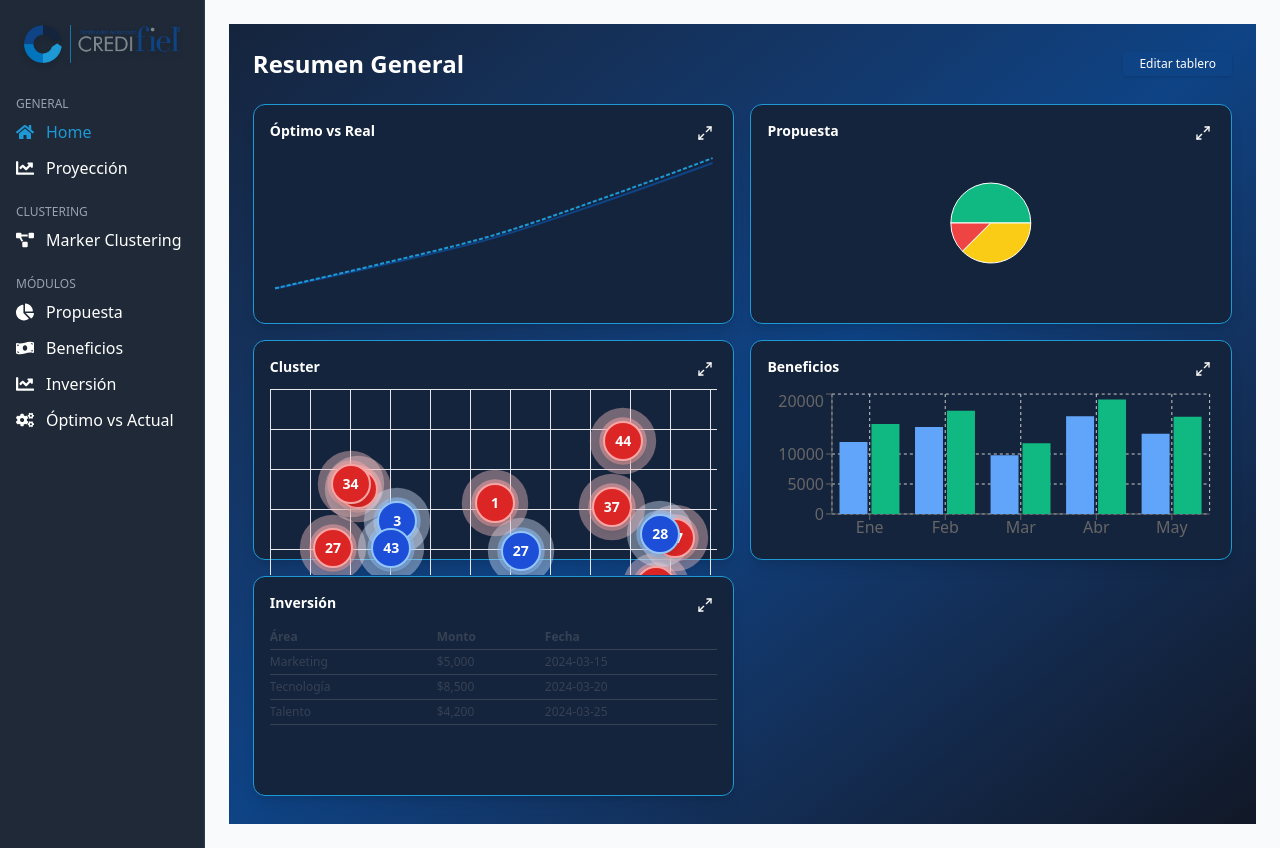
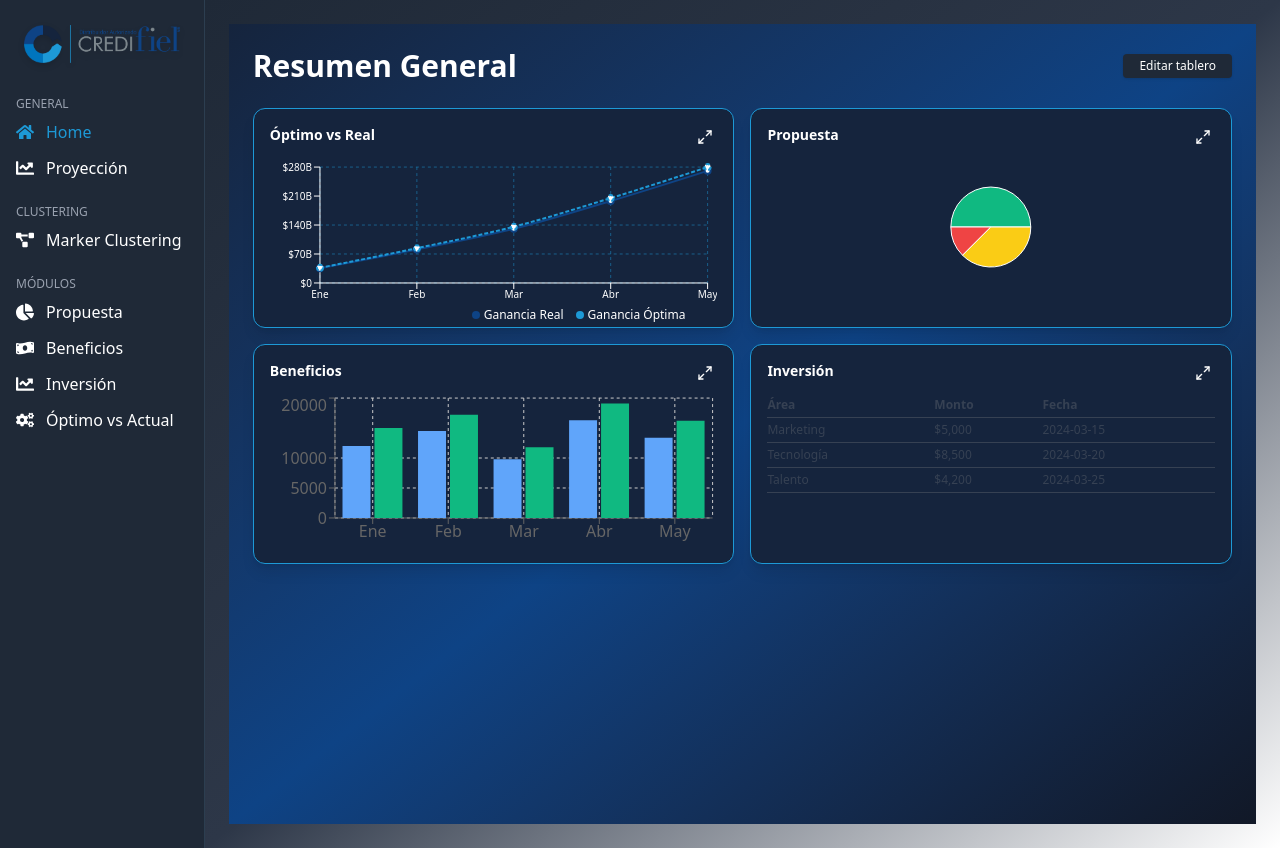
Before and after one commit to TadeoBarrera/hackathon, a React (Vite) app: page / in a window 1280 px wide. Built offline with nearby package versions, Linux system fonts and the light colour scheme.

Commit message:
Inicio mejorado

```diff
--- a/src/App.tsx
+++ b/src/App.tsx
@@ -92,7 +92,7 @@ export default function App() {
         className={`flex-1 relative p-6 overflow-y-auto ${
           section === "optimo"
             ? "bg-gradient-to-br from-[#1F2937] via-[#2D3748] to-[#111827] text-white"
-            : "bg-gray-50 text-black"
+            : "bg-gradient-to-br from-[#1F2937] via-[#2D3748] "
         }`}
       >
         {section === "home" && <HomePanel />}
--- a/src/components/HomePanel.tsx
+++ b/src/components/HomePanel.tsx
@@ -1,7 +1,6 @@
-import React, { useState } from "react";
+import { useState } from "react";
 import { Maximize2, Minimize2 } from "lucide-react";
 import Propuesta from "./charts/Propuesta";
-import ClusterPanel from "./charts/ClusterPanel";
 import Beneficios from "./charts/Beneficios";
 import Inversion from "./charts/Inversion";
 import OptimoVsReal from "./charts/OptimoVsReal";
@@ -9,7 +8,6 @@ import OptimoVsReal from "./charts/OptimoVsReal";
 const availableModules = [
   { id: "optimo", label: "Óptimo vs Real", component: <OptimoVsReal mini /> },
   { id: "propuesta", label: "Propuesta", component: <Propuesta mini /> },
-  { id: "cluster", label: "Cluster", component: <ClusterPanel mini count={12} /> },
   { id: "beneficios", label: "Beneficios", component: <Beneficios mini /> },
   { id: "inversion", label: "Inversión", component: <Inversion mini /> },
 ];
@@ -41,10 +39,10 @@ export default function HomePanel() {
   return (
     <div className="w-full p-6 bg-gradient-to-br from-[#15243D] via-[#0E4385] to-[#111827] text-white min-h-screen">
       <div className="flex justify-between items-center mb-6">
-        <h1 className="text-2xl font-bold text-white">Resumen General</h1>
+        <h1 className="text-3xl font-extrabold text-white text-center">Resumen General</h1>
         <button
           onClick={() => setEditMode(!editMode)}
-          className="text-xs bg-[#0E4385] hover:bg-[#1D99D6] text-white px-4 py-1 rounded shadow"
+          className="text-xs bg-[#1F2937] hover:bg-[#1D99D6] text-white px-4 py-1 rounded shadow"
         >
           {editMode ? "Finalizar edición" : "Editar tablero"}
         </button>
--- a/src/components/charts/OptimoVsReal.tsx
+++ b/src/components/charts/OptimoVsReal.tsx
@@ -30,23 +30,92 @@ export default function OptimoVsReal({ mini = false }: { mini?: boolean }) {
     setData(parsedData);
   }, []);
 
-  if (mini) {
-    return (
-      <ResponsiveContainer width="100%" height={160}>
-        <LineChart data={data}>
-          <Line type="monotone" dataKey="real" stroke="#0E4385" dot={false} strokeWidth={2} />
+if (mini) {
+  // Tooltip personalizado para mostrar ambos valores
+  const CustomTooltip = ({ active, payload, label }: any) => {
+    if (active && payload && payload.length) {
+      return (
+        <div className="bg-[#1F2937] text-white text-xs p-2 rounded shadow-md">
+          <p className="font-bold mb-1">{label}</p>
+          {payload.map((entry: any, index: number) => (
+            <p key={`item-${index}`} className="flex items-center space-x-1">
+              <span
+                className="inline-block w-2 h-2 rounded-full"
+                style={{ backgroundColor: entry.color }}
+              />
+              <span>
+                {entry.name}:{" "}
+                {entry.value >= 1e9
+                  ? `$${(entry.value / 1e9).toFixed(0)}B`
+                  : entry.value >= 1e6
+                  ? `$${(entry.value / 1e6).toFixed(0)}M`
+                  : entry.value >= 1e3
+                  ? `$${(entry.value / 1e3).toFixed(0)}K`
+                  : `$${entry.value.toFixed(0)}`}
+              </span>
+            </p>
+          ))}
+        </div>
+      );
+    }
+    return null;
+  };
+
+  return (
+    <div className="w-full h-full relative">
+      <ResponsiveContainer width="100%" height="100%">
+        <LineChart
+          data={data}
+          margin={{ top: 10, right: 10, bottom: 30, left: -10 }}
+        >
+          <CartesianGrid strokeDasharray="3 3" stroke="#1D99D680" />
+          <XAxis dataKey="mes" stroke="#ffffff" tick={{ fontSize: 10 }} />
+          <YAxis
+            stroke="#ffffff"
+            tick={{ fontSize: 10 }}
+            tickFormatter={(v) => {
+              if (v >= 1e9) return `$${(v / 1e9).toFixed(0)}B`;
+              if (v >= 1e6) return `$${(v / 1e6).toFixed(0)}M`;
+              if (v >= 1e3) return `$${(v / 1e3).toFixed(0)}K`;
+              return `$${v.toFixed(0)}`;
+            }}
+          />
+          <Tooltip content={<CustomTooltip />} />
+          <Line
+            type="monotone"
+            dataKey="real"
+            stroke="#0E4385"
+            dot={true}
+            strokeWidth={2}
+            name="Ganancia Real"
+          />
           <Line
             type="monotone"
             dataKey="optimo"
             stroke="#1D99D6"
-            dot={false}
+            dot={true}
             strokeDasharray="4 2"
             strokeWidth={2}
+            name="Ganancia Óptima"
           />
         </LineChart>
       </ResponsiveContainer>
-    );
-  }
+
+      {/* Leyenda dentro de la gráfica en esquina inferior derecha */}
+      <div className="absolute bottom-4 right-6 flex space-x-3 text-xs rounded px-2 py-1 text-white">
+        <div className="flex items-center space-x-1">
+          <span className="w-2 h-2 rounded-full bg-[#0E4385] inline-block" />
+          <span>Ganancia Real</span>
+        </div>
+        <div className="flex items-center space-x-1">
+          <span className="w-2 h-2 rounded-full bg-[#1D99D6] inline-block border-dashed border-2 border-[#1D99D6]" />
+          <span>Ganancia Óptima</span>
+        </div>
+      </div>
+    </div>
+  );
+}
+
 
   const totalReal = data.reduce((sum, d) => sum + d.real, 0);
   const totalOptimo = data.reduce((sum, d) => sum + d.optimo, 0);
@@ -77,7 +146,7 @@ export default function OptimoVsReal({ mini = false }: { mini?: boolean }) {
       </div>
 
       {/* Chart */}
-      <div className="w-full mt-8 h-[300px] bg-[#15243D] p-4 rounded-lg">
+      <div className="w-full mt-8 h-[300px] p-4 rounded-lg">
         <ResponsiveContainer width="100%" height="100%">
           <LineChart data={data}>
             <CartesianGrid strokeDasharray="3 3" stroke="#1D99D680" />
@@ -87,7 +156,7 @@ export default function OptimoVsReal({ mini = false }: { mini?: boolean }) {
               tickFormatter={formatCurrency}
             />
             <Tooltip
-              contentStyle={{ backgroundColor: "#1D99D6", border: "none", color: "white" }}
+              contentStyle={{ backgroundColor: "#1F2937", border: "none", color: "white" }}
               formatter={(v: number) => formatCurrency(v)}
             />
             <Legend />
--- a/src/output.css
+++ b/src/output.css
@@ -211,6 +211,12 @@
   .top-6 {
     top: calc(var(--spacing) * 6);
   }
+  .right-6 {
+    right: calc(var(--spacing) * 6);
+  }
+  .bottom-4 {
+    bottom: calc(var(--spacing) * 4);
+  }
   .left-6 {
     left: calc(var(--spacing) * 6);
   }
@@ -271,11 +277,23 @@
   .grid {
     display: grid;
   }
+  .inline-block {
+    display: inline-block;
+  }
+  .table {
+    display: table;
+  }
+  .h-2 {
+    height: calc(var(--spacing) * 2);
+  }
   .h-10 {
     height: calc(var(--spacing) * 10);
   }
   .h-64 {
     height: calc(var(--spacing) * 64);
+  }
+  .h-\[20px\] {
+    height: 20px;
   }
   .h-\[220px\] {
     height: 220px;
@@ -292,6 +310,9 @@
   .min-h-screen {
     min-height: 100vh;
   }
+  .w-2 {
+    width: calc(var(--spacing) * 2);
+  }
   .w-10 {
     width: calc(var(--spacing) * 10);
   }
@@ -307,6 +328,9 @@
   .flex-1 {
     flex: 1;
   }
+  .border-collapse {
+    border-collapse: collapse;
+  }
   .transform {
     transform: var(--tw-rotate-x,) var(--tw-rotate-y,) var(--tw-rotate-z,) var(--tw-skew-x,) var(--tw-skew-y,);
   }
@@ -315,6 +339,9 @@
   }
   .cursor-pointer {
     cursor: pointer;
+  }
+  .resize {
+    resize: both;
   }
   .list-disc {
     list-style-type: disc;
@@ -370,6 +397,13 @@
       margin-block-end: calc(calc(var(--spacing) * 3) * calc(1 - var(--tw-space-y-reverse)));
     }
   }
+  .space-x-1 {
+    :where(& > :not(:last-child)) {
+      --tw-space-x-reverse: 0;
+      margin-inline-start: calc(calc(var(--spacing) * 1) * var(--tw-space-x-reverse));
+      margin-inline-end: calc(calc(var(--spacing) * 1) * calc(1 - var(--tw-space-x-reverse)));
+    }
+  }
   .space-x-2 {
     :where(& > :not(:last-child)) {
       --tw-space-x-reverse: 0;
@@ -409,6 +443,10 @@
     border-style: var(--tw-border-style);
     border-width: 1px;
   }
+  .border-2 {
+    border-style: var(--tw-border-style);
+    border-width: 2px;
+  }
   .border-r {
     border-right-style: var(--tw-border-style);
     border-right-width: 1px;
@@ -421,6 +459,10 @@
     border-left-style: var(--tw-border-style);
     border-left-width: 4px;
   }
+  .border-dashed {
+    --tw-border-style: dashed;
+    border-style: dashed;
+  }
   .border-\[\#1D99D6\] {
     border-color: #1D99D6;
   }
@@ -432,6 +474,12 @@
   }
   .bg-\[\#0E4385\] {
     background-color: #0E4385;
+  }
+  .bg-\[\#0E4385\]\/30 {
+    background-color: color-mix(in oklab, #0E4385 30%, transparent);
+  }
+  .bg-\[\#1D99D6\] {
+    background-color: #1D99D6;
   }
   .bg-\[\#1F2937\] {
     background-color: #1F2937;
@@ -602,6 +650,9 @@
   .italic {
     font-style: italic;
   }
+  .underline {
+    text-decoration-line: underline;
+  }
   .accent-\[\#1D99D6\] {
     accent-color: #1D99D6;
   }
@@ -621,9 +672,16 @@
     --tw-shadow: 0 20px 25px -5px var(--tw-shadow-color, rgb(0 0 0 / 0.1)), 0 8px 10px -6px var(--tw-shadow-color, rgb(0 0 0 / 0.1));
     box-shadow: var(--tw-inset-shadow), var(--tw-inset-ring-shadow), var(--tw-ring-offset-shadow), var(--tw-ring-shadow), var(--tw-shadow);
   }
+  .outline {
+    outline-style: var(--tw-outline-style);
+    outline-width: 1px;
+  }
   .drop-shadow-md {
     --tw-drop-shadow-size: drop-shadow(0 3px 3px var(--tw-drop-shadow-color, rgb(0 0 0 / 0.12)));
     --tw-drop-shadow: drop-shadow(var(--drop-shadow-md));
+    filter: var(--tw-blur,) var(--tw-brightness,) var(--tw-contrast,) var(--tw-grayscale,) var(--tw-hue-rotate,) var(--tw-invert,) var(--tw-saturate,) var(--tw-sepia,) var(--tw-drop-shadow,);
+  }
+  .filter {
     filter: var(--tw-blur,) var(--tw-brightness,) var(--tw-contrast,) var(--tw-grayscale,) var(--tw-hue-rotate,) var(--tw-invert,) var(--tw-saturate,) var(--tw-sepia,) var(--tw-drop-shadow,);
   }
   .transition {
@@ -659,6 +717,13 @@
       }
     }
   }
+  .hover\:bg-\[\#1F2937\] {
+    &:hover {
+      @media (hover: hover) {
+        background-color: #1F2937;
+      }
+    }
+  }
   .hover\:bg-gray-50 {
     &:hover {
       @media (hover: hover) {
@@ -676,6 +741,11 @@
   .md\:col-span-2 {
     @media (width >= 48rem) {
       grid-column: span 2 / span 2;
+    }
+  }
+  .md\:col-span-3 {
+    @media (width >= 48rem) {
+      grid-column: span 3 / span 3;
     }
   }
   .md\:grid-cols-2 {
@@ -839,6 +909,11 @@
   inherits: false;
   initial-value: 0 0 #0000;
 }
+@property --tw-outline-style {
+  syntax: "*";
+  inherits: false;
+  initial-value: solid;
+}
 @property --tw-blur {
   syntax: "*";
   inherits: false;
@@ -932,6 +1007,7 @@
       --tw-ring-offset-width: 0px;
       --tw-ring-offset-color: #fff;
       --tw-ring-offset-shadow: 0 0 #0000;
+      --tw-outline-style: solid;
       --tw-blur: initial;
       --tw-brightness: initial;
       --tw-contrast: initial;
```
